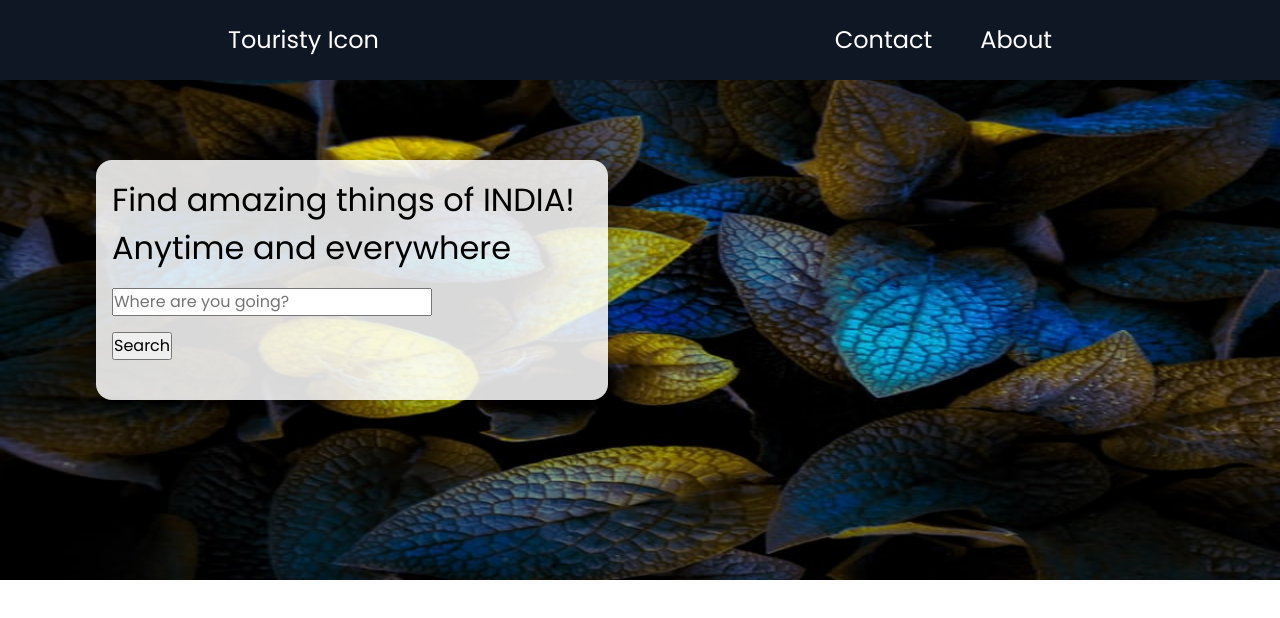
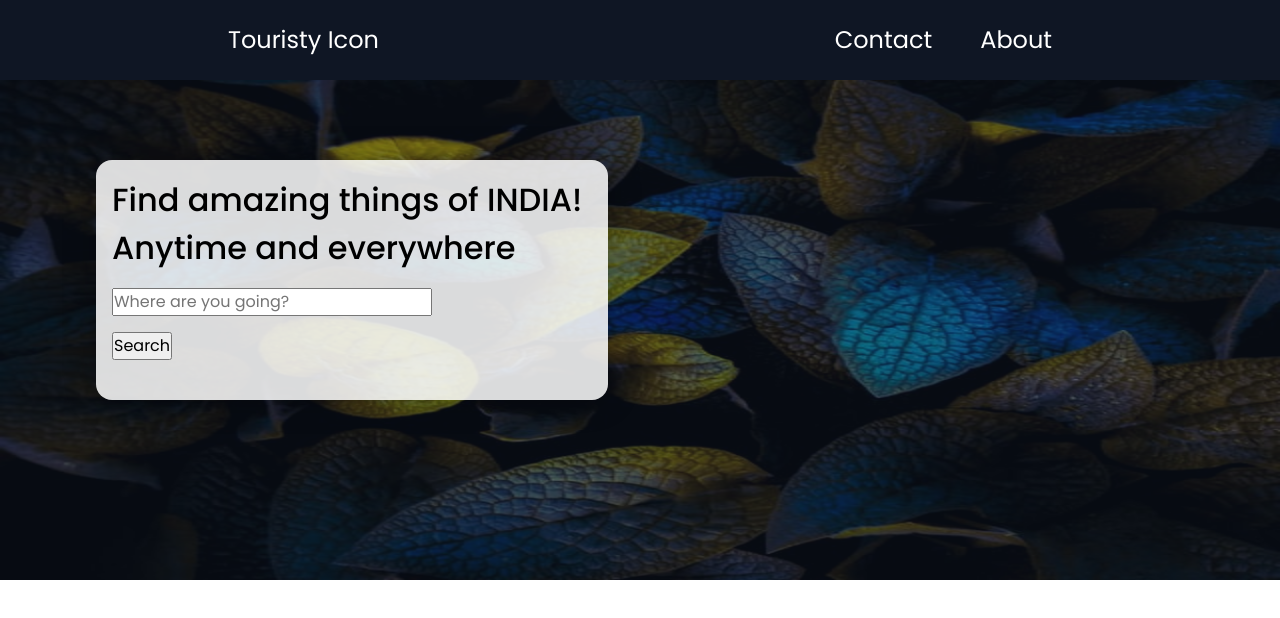
Before and after one commit to anushruti11/client, a React (Create React App) app: page / in a window 1280 px wide. Shown: the top 618 px of the page. Built offline with nearby package versions, Linux system fonts and the light colour scheme; the HTML template or start-up script is replaced by a standard one.

Commit message:
add data.js

```diff
--- a/src/components/Homepage/Homepage.jsx
+++ b/src/components/Homepage/Homepage.jsx
@@ -9,7 +9,13 @@ const Homepage = () => {
         background: '#0F1624',
       }}
     >
-      <img src={background} alt="background" width="100%" height="500" />
+      <img
+        src={background}
+        alt="background"
+        width="100%"
+        height="500"
+        style={{ opacity: '0.5' }}
+      />
       <div
         style={{
           marginLeft: '6rem',
@@ -24,7 +30,9 @@ const Homepage = () => {
           height: '15rem',
         }}
       >
-        <div style={{ fontSize: '2rem', marginBottom: '1rem' }}>
+        <div
+          style={{ fontSize: '2rem', marginBottom: '1rem', fontWeight: '500' }}
+        >
           Find amazing things of INDIA! Anytime and everywhere
         </div>
         <div>
```
Also changed, not shown: src/data.js (+16 -0 lines).
